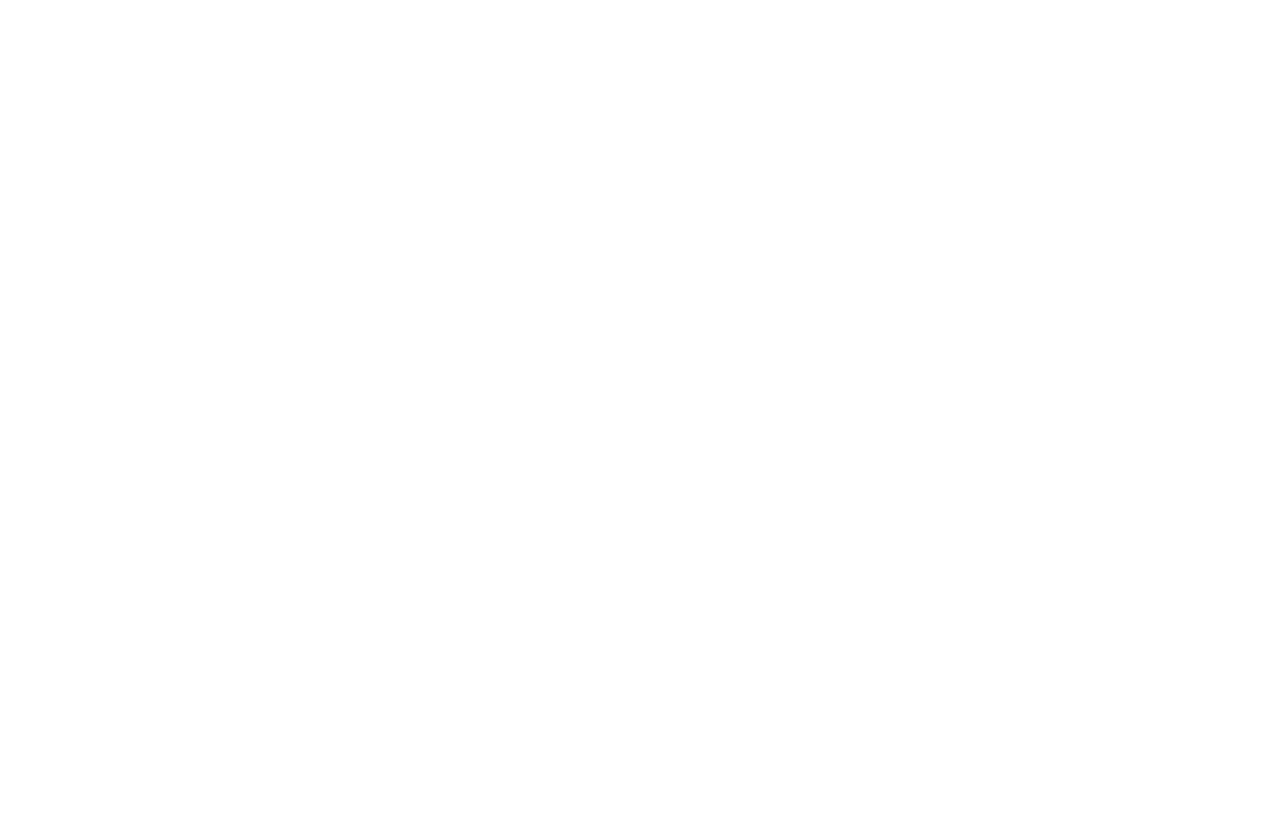
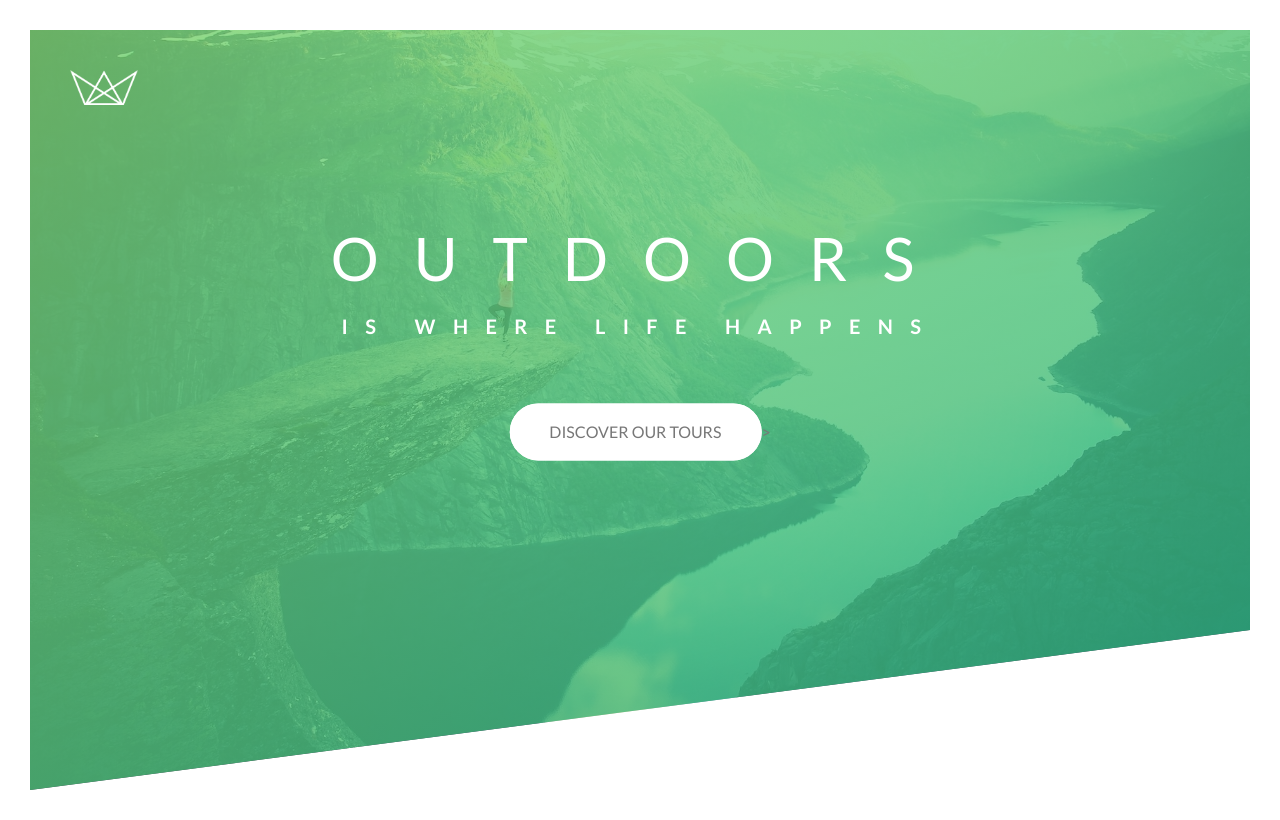
Before and after one commit to JordNew/advanced-css, a plain HTML site: page Natours/starter/index.html in a window 1280 px wide. Drawn offline with Linux system fonts and the light colour scheme; files that its build step writes are made by us from their sources.

Commit message:
Natours Project part 1

```diff
--- a/Natours/starter/css/style.css
+++ b/Natours/starter/css/style.css
@@ -6,3 +6,181 @@
 Dark green: #28b485
 
 */
+
+* {
+    margin: 0;
+    padding: 0;
+    box-sizing: border-box;
+}
+
+body {
+    font-family: "Lato", sans-serif;
+    font-weight: 400;
+    font-size: 16px;
+    line-height: 1.7;
+    color: #777;
+    padding: 30px;
+}
+
+.header {
+    height: 95vh;
+    background-image:linear-gradient(
+        to right bottom,
+        rgba(126, 213, 111, 0.8),
+        rgba(40, 180, 133, 0.8)),
+    url(../img/hero.jpg);
+    background-size: cover;
+    background-position: top;
+    position: relative;
+
+    clip-path: polygon(0 0, 100% 0, 100% 75vh, 0 100%)
+}
+
+.logo-box {
+    position: absolute;
+    top: 40px;
+    left: 40px;
+}
+
+.logo {
+    height: 35px;
+}
+
+.text-box {
+    position: absolute;
+    top: 40%;
+    left: 50%;
+    transform: translate(-50%, -50%);
+    text-align: center;
+}
+
+.heading-primary {
+    color: #fff;
+    text-transform: uppercase;
+
+    backface-visibility: hidden;
+    margin-bottom: 60px
+}
+
+.heading-primary-main {
+    display: block;
+    font-size: 60px;
+    font-weight: 400;
+    letter-spacing: 35px;
+
+    animation-name: moveInLeft;
+    animation-duration: 1s;
+    animation-timing-function: ease-out;
+
+    /*
+    animation-delay: 3s;
+    animation-iteration-count: 3;
+    */
+}
+
+.heading-primary-sub {
+    display: block;
+    font-size: 20px;
+    font-weight: 700;
+    letter-spacing: 17.4px;
+    animation: moveInRight 1s ease-out;
+}
+
+@keyframes moveInLeft {
+    0% {
+        opacity: 0;
+        transform: translateX(-100px);
+    }
+
+    80% {
+        transform: translateX(10px);
+    }
+
+    100% {
+        opacity: 1;
+        transform: translate(0);
+    }
+}
+
+@keyframes moveInRight {
+    0% {
+        opacity: 0;
+        transform: translateX(100px);
+    }
+
+    80% {
+        transform: translateX(-10px);
+    }
+
+    100% {
+        opacity: 1;
+        transform: translate(0);
+    }
+}
+
+@keyframes moveInBottom {
+    0% {
+        opacity: 0;
+        transform: translateY(30px);
+    }
+
+    100% {
+        opacity: 1;
+        transform: translateY(0);
+    }
+}
+
+
+
+.btn:link,
+.btn:visited {
+    text-transform: uppercase;
+    text-decoration: none;
+    padding: 15px 40px;
+    display: inline-block;
+    border-radius: 100px;
+    transition: all .2s;
+    position: relative;
+}
+
+.btn:hover {
+    transform: translateY(-3px);
+    box-shadow: 0 10px 20px rgba(0,0,0,.2);
+}
+
+.btn:active {
+    transform: translateY(-1px);
+    box-shadow: 0 5px 10px rgba(0,0,0,.2);
+}
+
+.btn-white {
+    background-color: #fff;
+    color: #777;
+}
+
+.btn::after {
+    content: "";
+    display: inline-block;
+    height: 100%;
+    width: 100%;
+    border-radius: 100px;
+    position: absolute;
+    top: 0;
+    left: 0;
+    z-index: -1;
+    transition: all .4s;
+}
+
+.btn-white::after {
+    background-color:#fff;
+}
+
+.btn:hover::after {
+    transform: scaleX(1.4) scaleY(1.6);
+    opacity: 0;
+}
+
+.btn-animated {
+    animation: moveInBottom .5s ease-out .75s;
+    animation-fill-mode: backwards;
+}
--- a/Natours/starter/index.html
+++ b/Natours/starter/index.html
@@ -13,7 +13,22 @@
         <title>Natours | Exciting tours for adventurous people</title>
     </head>
     <body>
+        <header class="header">
+            <div class="logo-box">
+                <img src="img/logo-white.png" alt="Logo" class="logo">
+            </div>
 
+            <div class="text-box">
+                <h1 class="heading-primary">
+                    <span class="heading-primary-main">Outdoors</span>
+                    <span class="heading-primary-sub">is where life happens</span>
+                </h1>
+
+                <a href="#" class="btn btn-white btn-animated">Discover our tours</a>>
+            </div>
+
+
+        </header>
 
     </body>
 </html>
```
